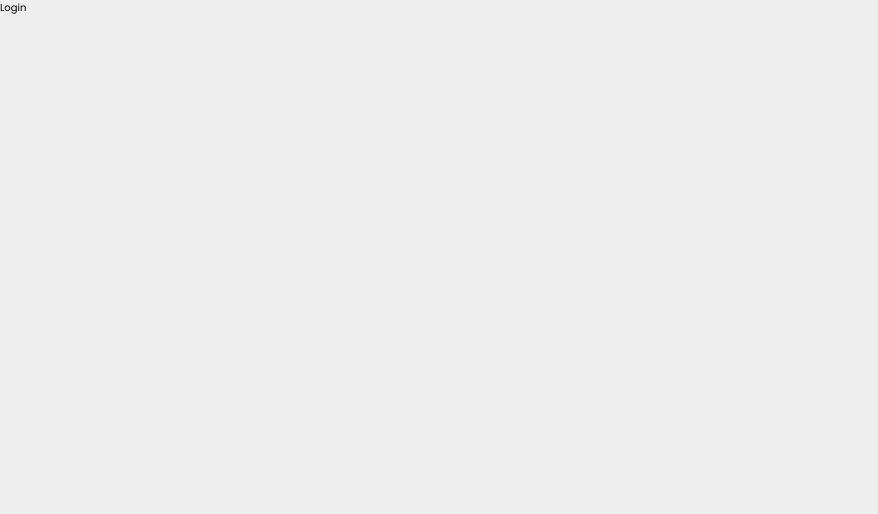
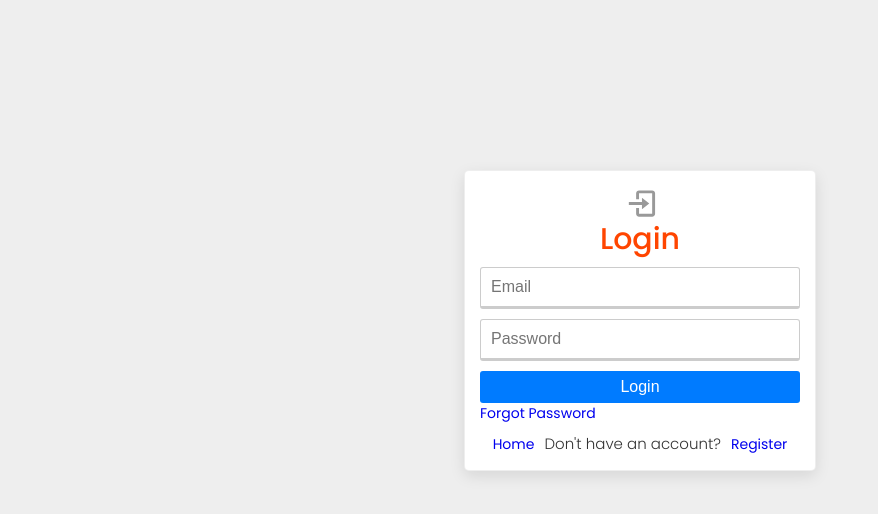
Before and after one commit to Bek85/Pinvent, a React (Vite) app in the folder client/: page /login in a window 1280 px wide. Shown: the top 514 px of the page, without its empty margins (0-878 px from the left). Built offline with nearby package versions, Linux system fonts and the light colour scheme.

Commit message:
create a login page

```diff
--- a/client/src/pages/auth/Login.jsx
+++ b/client/src/pages/auth/Login.jsx
@@ -1,5 +1,37 @@
-import React from 'react';
+import styles from './auth.module.scss';
+import { BiLogIn } from 'react-icons/bi';
+import Card from 'pinvent/components/card/Card';
+import { Link } from 'react-router-dom';
 
 export default function Login() {
-  return <div>Login</div>;
+  return (
+    <div className={`container ${styles.auth}`}>
+      <Card>
+        <div className={styles.form}>
+          <div className='--flex-center'>
+            <BiLogIn size={35} color='#999' />
+          </div>
+          <h2>Login</h2>
+          <form>
+            <input type='text' placeholder='Email' required name='email' />
+            <input
+              type='password'
+              placeholder='Password'
+              required
+              name='password'
+            />
+            <button type='submit' className='--btn --btn-primary --btn-block'>
+              Login
+            </button>
+          </form>
+          <Link to='/forgotpassword'>Forgot Password</Link>
+          <span className={styles.register}>
+            <Link to='/'>Home</Link>
+            <p className='--px'>Don't have an account?</p>
+            <Link to='/register'>Register</Link>
+          </span>
+        </div>
+      </Card>
+    </div>
+  );
 }
```
